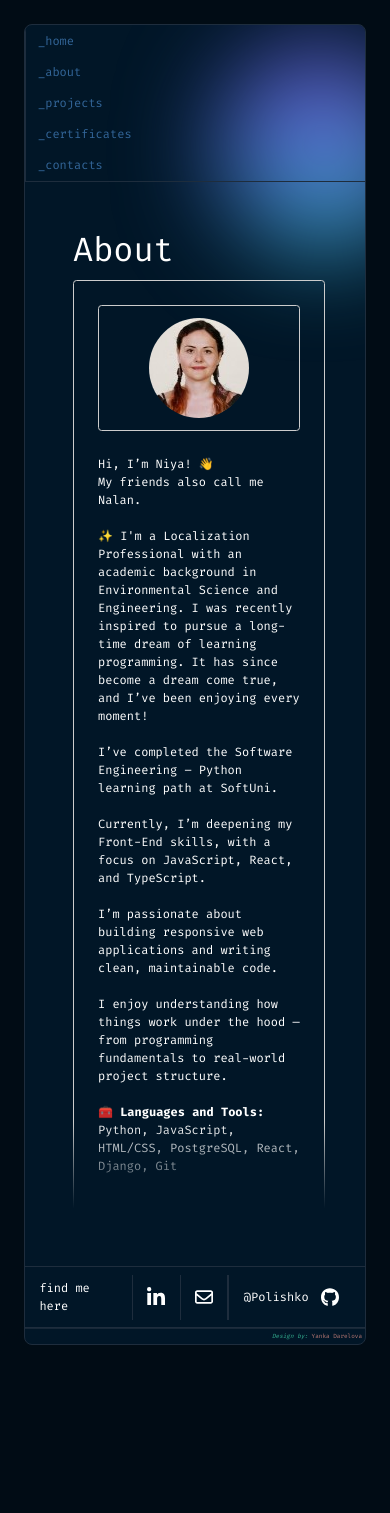
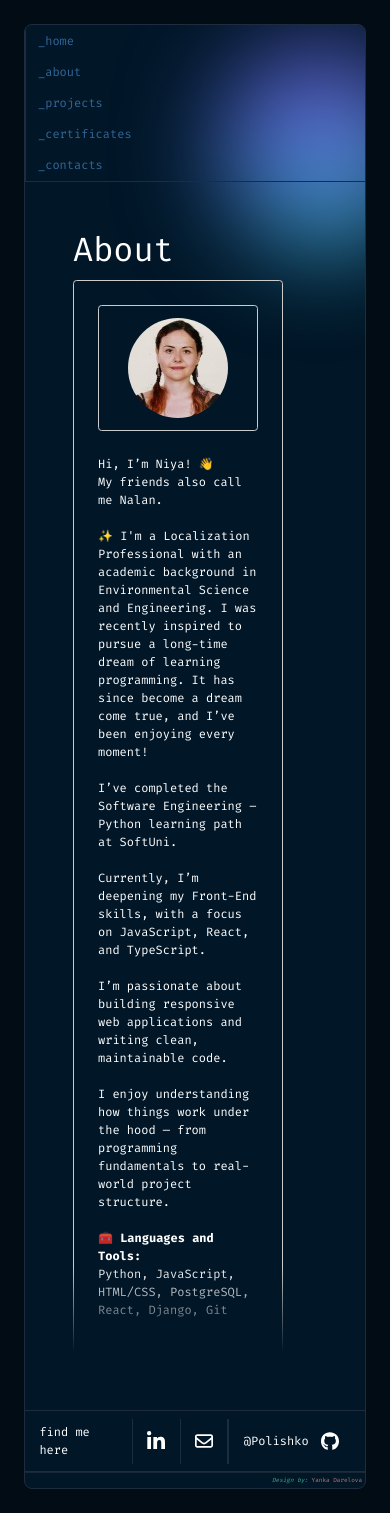
Before and after one commit to Polishko/portfolio, a Jekyll site: the page built from about.md, in a window 390 px wide. Built offline with Jekyll 4.4.1, drawn with Linux system fonts in a browser that asks for light colours; before the commit the page ends 1369 px from its top, so only the background shows below that.

Commit message:
Update: improved mobile responsiveness

```diff
--- a/assets/styles/pages/about.css
+++ b/assets/styles/pages/about.css
@@ -12,13 +12,19 @@
   flex-direction: column;
 }
 
-@media (max-width: 460px) {
+@media (max-width: 390px) {
+  .section-about {
+    width: 50%;
+  }
+}
+
+@media (min-width: 391px) and (max-width: 460px) {
   .section-about {
     width: 60%;
   }
 }
 
-@media (min-width: 461px) {
+@media (min-width: 461px) and (max-width: 599px) {
   .section-about {
     width: 80%;
   }
```
